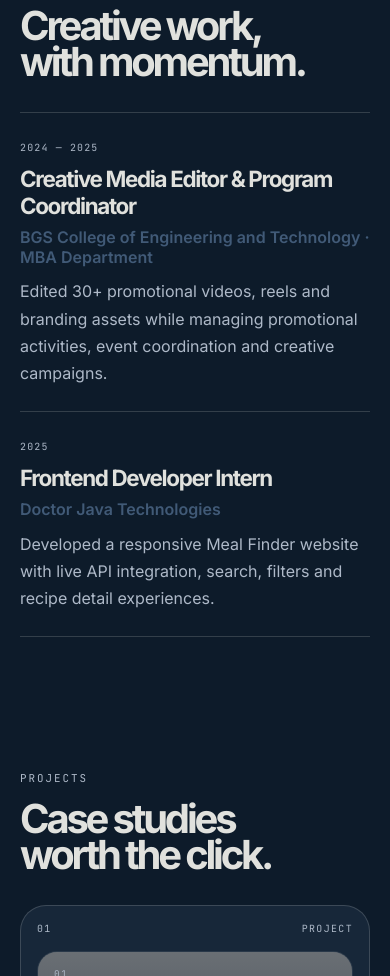
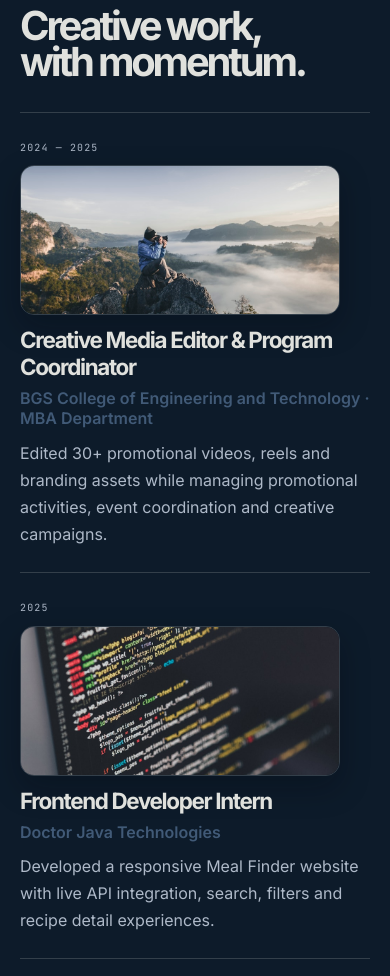
Before and after one commit to lohith0223/lohith-portfolio, a React (Vite) app: page / in a window 390 px wide. Shown: the part 3400-4376 px from the top of the page. Built offline with nearby package versions, Linux system fonts and the light colour scheme; grey boxes are pictures that could not be loaded.

Commit message:
Add experience section images

```diff
--- a/src/main.jsx
+++ b/src/main.jsx
@@ -48,13 +48,15 @@ const experience = [
     period: '2024 — 2025',
     role: 'Creative Media Editor & Program Coordinator',
     company: 'BGS College of Engineering and Technology · MBA Department',
-    description: 'Edited 30+ promotional videos, reels and branding assets while managing promotional activities, event coordination and creative campaigns.'
+    description: 'Edited 30+ promotional videos, reels and branding assets while managing promotional activities, event coordination and creative campaigns.',
+    image: skillCreativeImage
   },
   {
     period: '2025',
     role: 'Frontend Developer Intern',
     company: 'Doctor Java Technologies',
-    description: 'Developed a responsive Meal Finder website with live API integration, search, filters and recipe detail experiences.'
+    description: 'Developed a responsive Meal Finder website with live API integration, search, filters and recipe detail experiences.',
+    image: skillDevelopmentImage
   }
 ];
 
@@ -426,7 +428,10 @@ function App() {
           <div className="timeline">
             {experience.map((item) => (
               <div className="timeline-item" key={item.role}>
-                <span className="timeline-period">{item.period}</span>
+                <div className="timeline-meta">
+                  <span className="timeline-period">{item.period}</span>
+                  <img className="timeline-image" src={item.image} alt={`${item.role} creative work`} loading="lazy" />
+                </div>
                 <div className="timeline-content">
                   <h3>{item.role}</h3>
                   <p className="company-name">{item.company}</p>
--- a/src/styles.css
+++ b/src/styles.css
@@ -737,6 +737,23 @@ svg {
   border-bottom: 1px solid var(--line);
 }
 
+.timeline-meta {
+  display: flex;
+  flex-direction: column;
+  align-items: flex-start;
+  gap: 1rem;
+}
+
+.timeline-image {
+  width: 180px;
+  height: 104px;
+  border-radius: 14px;
+  object-fit: cover;
+  object-position: center;
+  border: 1px solid var(--line);
+  box-shadow: 0 12px 30px rgba(2, 8, 16, 0.28);
+}
+
 .timeline-period {
   font-family: 'JetBrains Mono', monospace;
   font-size: 0.62rem;
@@ -1300,6 +1317,16 @@ svg {
     gap: 0.7rem;
   }
 
+  .timeline-meta {
+    gap: 0.7rem;
+  }
+
+  .timeline-image {
+    width: 100%;
+    max-width: 320px;
+    height: 150px;
+  }
+
   .project-grid,
   .skill-grid {
     grid-template-columns: 1fr;
```
